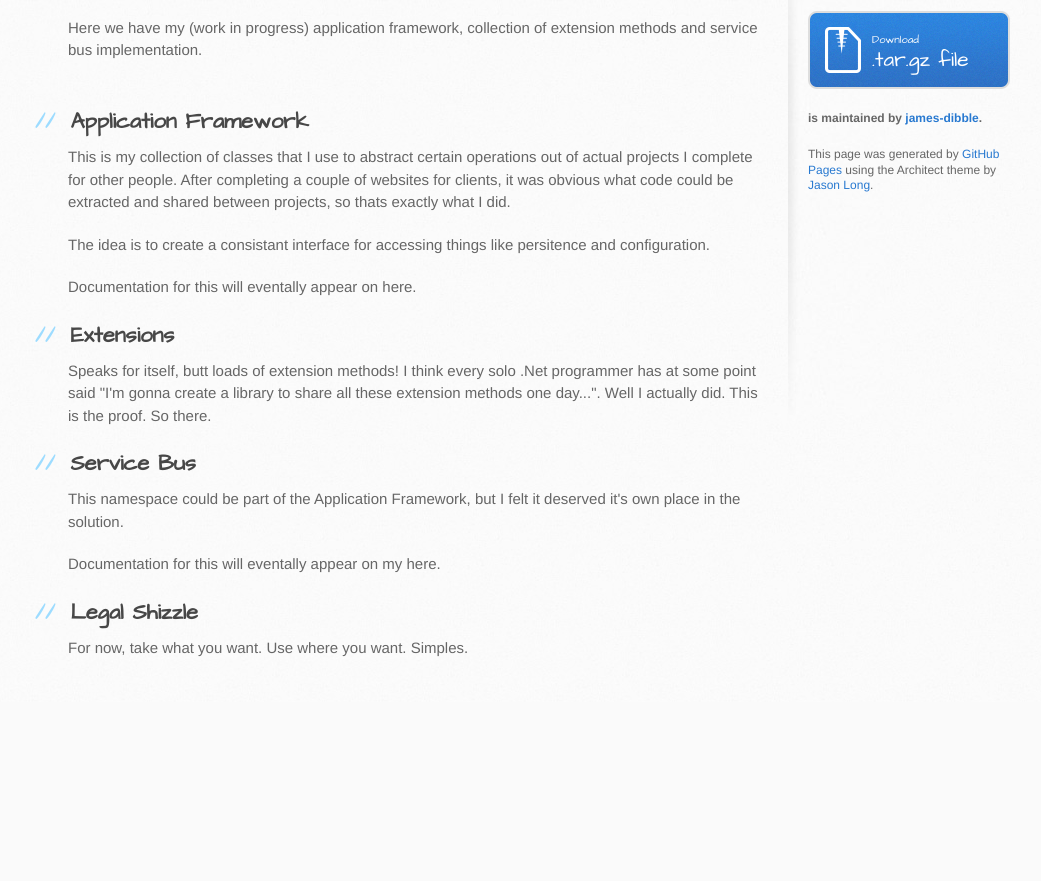
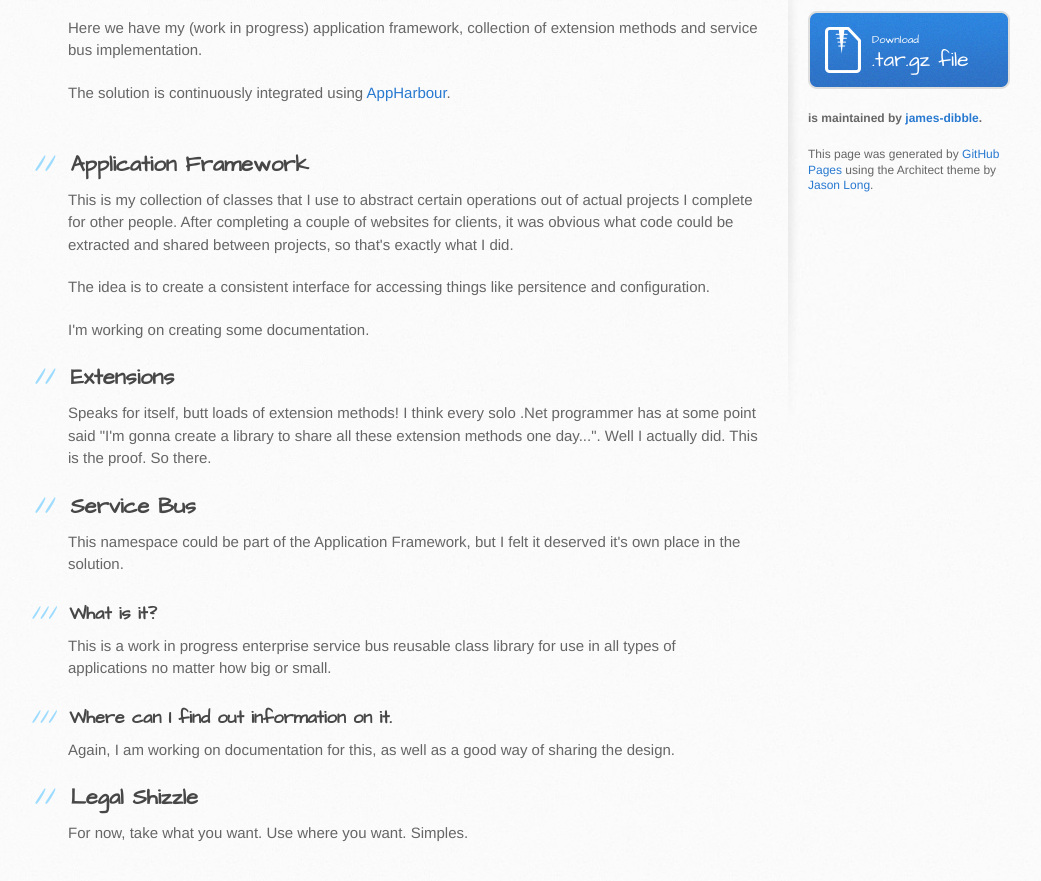
Before and after one commit to james-dibble/JamesDibble, a plain HTML site: page index.html in a window 1280 px wide. Shown: the part 287-1168 px from the top of the page, without its empty margins (102-1143 px from the left). Before the commit the page ends 989 px from the top, so only its background shows below. Drawn offline with Linux system fonts and the light colour scheme.

```diff
--- a/index.html
+++ b/index.html
@@ -35,14 +35,16 @@
 
 <p>Here we have my (work in progress) application framework, collection of extension methods and service bus implementation.</p>
 
+<p>The solution is continuously integrated using <a href="https://appharbor.com/">AppHarbour</a>.</p>
+
 <hr><h2>
 <a name="application-framework" class="anchor" href="#application-framework"><span class="octicon octicon-link"></span></a>Application Framework</h2>
 
-<p>This is my collection of classes that I use to abstract certain operations out of actual projects I complete for other people.  After completing a couple of websites for clients, it was obvious what code could be extracted and shared between projects, so thats exactly what I did.</p>
+<p>This is my collection of classes that I use to abstract certain operations out of actual projects I complete for other people.  After completing a couple of websites for clients, it was obvious what code could be extracted and shared between projects, so that's exactly what I did.</p>
 
-<p>The idea is to create a consistant interface for accessing things like persitence and configuration.</p>
+<p>The idea is to create a consistent interface for accessing things like persitence and configuration.</p>
 
-<p>Documentation for this will eventally appear on here.</p>
+<p>I'm working on creating some documentation.</p>
 
 <h2>
 <a name="extensions" class="anchor" href="#extensions"><span class="octicon octicon-link"></span></a>Extensions</h2>
@@ -52,9 +54,17 @@
 <h2>
 <a name="service-bus" class="anchor" href="#service-bus"><span class="octicon octicon-link"></span></a>Service Bus</h2>
 
-<p>This namespace could be part of the Application Framework, but I felt it deserved it's own place in the solution.</p>
+<p>This namespace could be part of the Application Framework, but I felt it deserved it's own place in the solution.  </p>
 
-<p>Documentation for this will eventally appear on my here.</p>
+<h3>
+<a name="what-is-it" class="anchor" href="#what-is-it"><span class="octicon octicon-link"></span></a>What is it?</h3>
+
+<p>This is a work in progress enterprise service bus reusable class library for use in all types of applications no matter how big or small.</p>
+
+<h3>
+<a name="where-can-i-find-out-information-on-it" class="anchor" href="#where-can-i-find-out-information-on-it"><span class="octicon octicon-link"></span></a>Where can I find out information on it.</h3>
+
+<p>Again, I am working on documentation for this, as well as a good way of sharing the design.</p>
 
 <h2>
 <a name="legal-shizzle" class="anchor" href="#legal-shizzle"><span class="octicon octicon-link"></span></a>Legal Shizzle</h2>
```
Also changed, not shown: params.json (+1 -1 lines).
